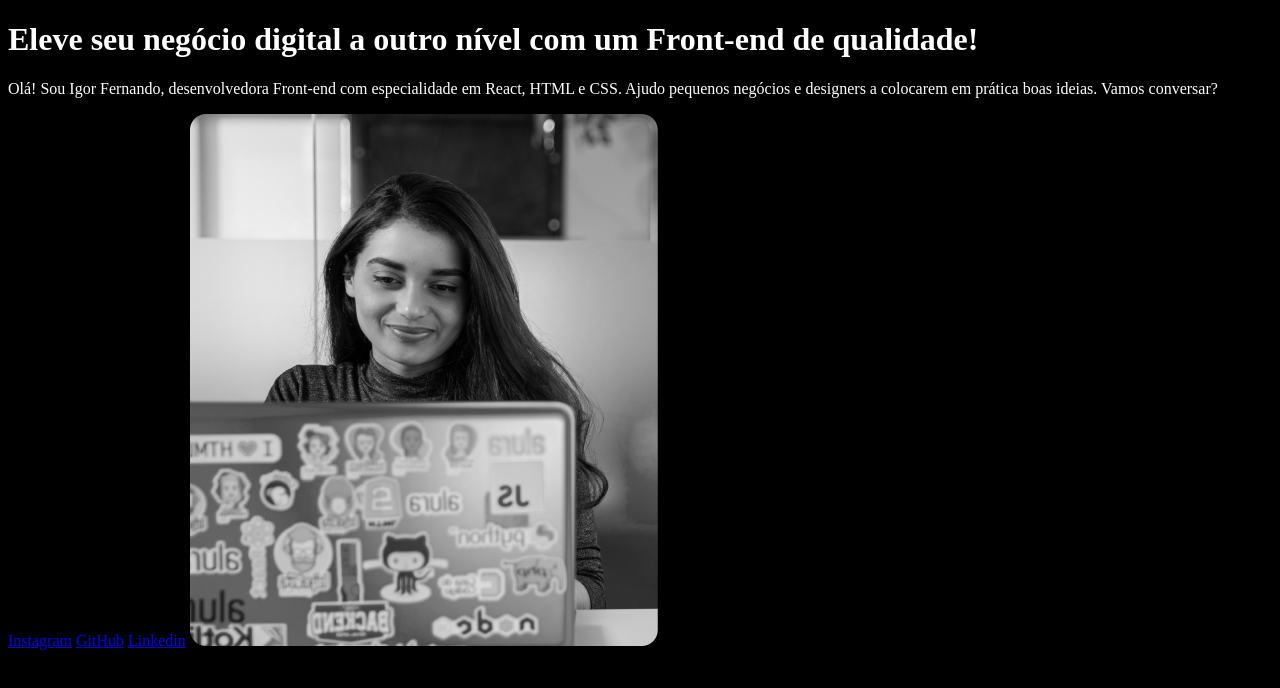
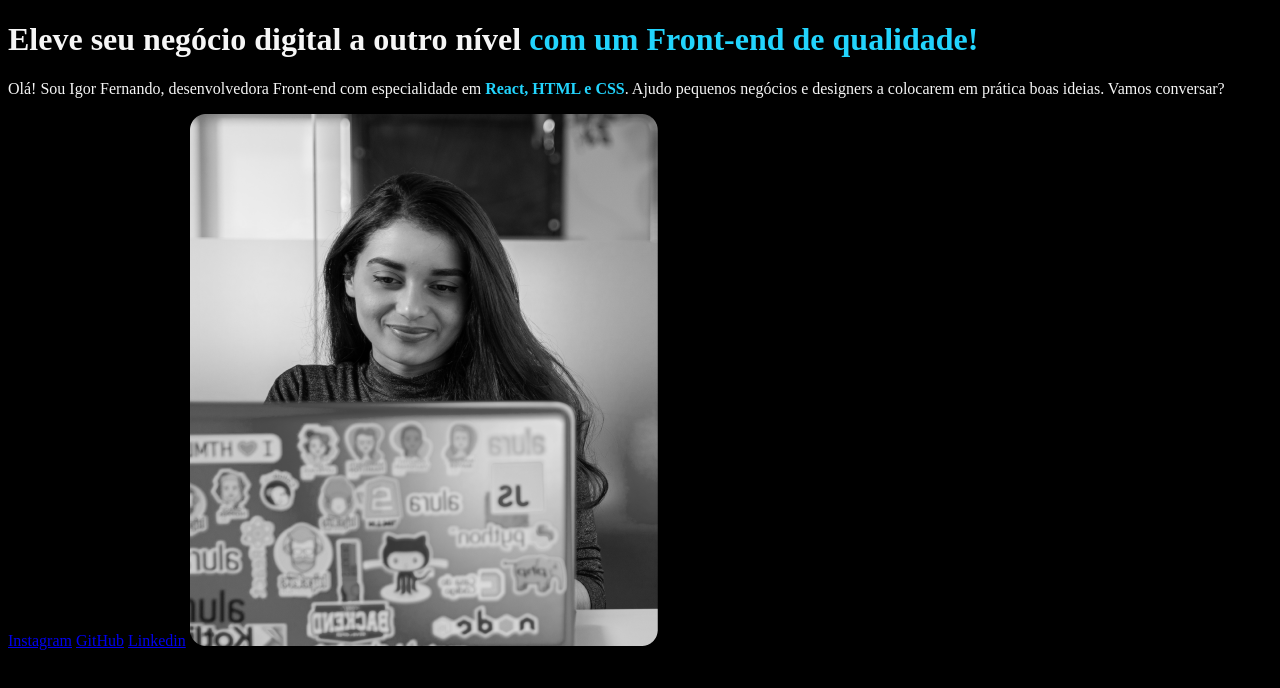
Before and after one commit to igorfcfs/CursoAlura-HTMLECSS-AmbientesDeDesenvolvimentoEstruturaDeArquivosETags, a plain HTML site: page index.html in a window 1280 px wide. Drawn offline with Linux system fonts and the light colour scheme.

Commit message:
Super Estilizando o seu CSS

```diff
--- a/index.html
+++ b/index.html
@@ -13,7 +13,7 @@
     <main>
         <h1>Eleve seu negócio digital a outro nível
             <strong>com um Front-end de qualidade!</strong></h1>
-        <p>Olá! Sou Igor Fernando, desenvolvedora Front-end com especialidade em React, HTML e CSS. Ajudo pequenos         negócios e designers a colocarem em prática boas ideias. Vamos conversar?</p>
+        <p>Olá! Sou Igor Fernando, desenvolvedora Front-end com especialidade em <strong>React, HTML e CSS</strong>. Ajudo pequenos         negócios e designers a colocarem em prática boas ideias. Vamos conversar?</p>
 
         <a href="https://www.instagram.com/igorcasita/">Instagram</a>
         <a href="https://github.com/igorfcfs/">GitHub</a>
--- a/style.css
+++ b/style.css
@@ -1,4 +1,7 @@
 body {
-    background-color: black;
-    color: white;
+    background-color: #000000;
+    color: #F6F6F6;
 }
+strong{
+    color: #22D4FD;
+}
```
